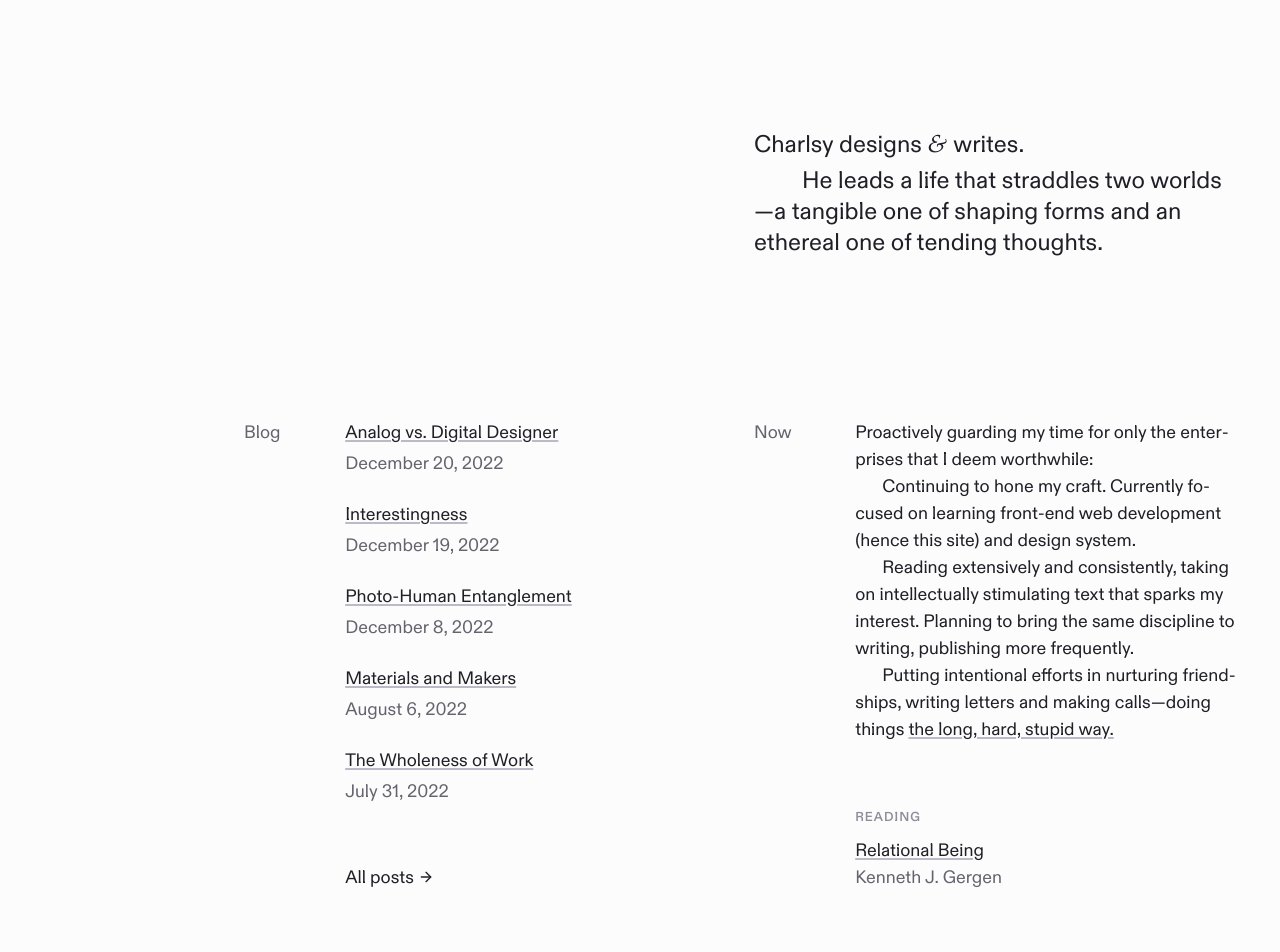
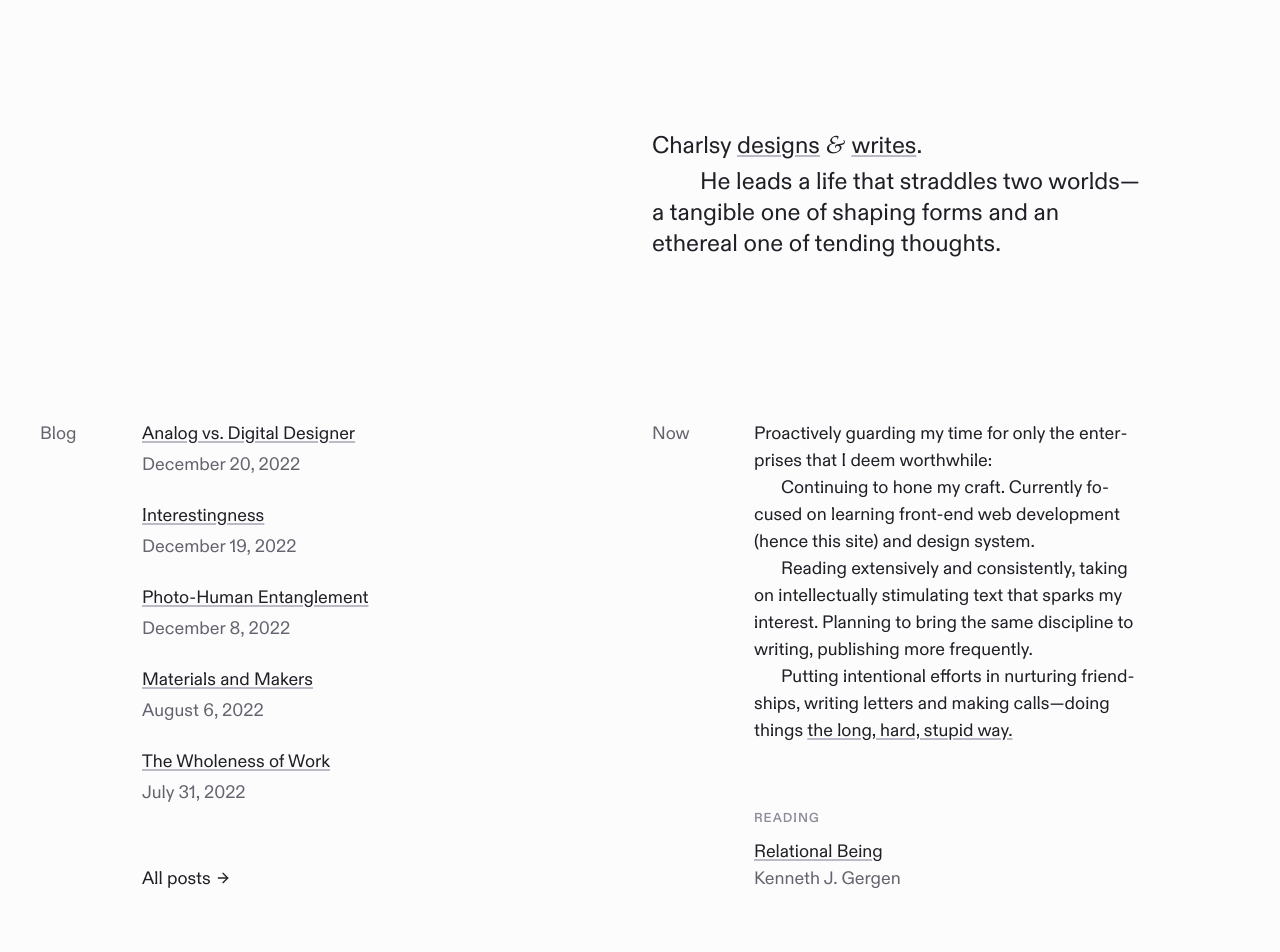
Before and after one commit to charlsyang/site, a Next.js app: page / in a window 1280 px wide. Shown: the part 80-1032 px from the top of the page. Built offline with nearby package versions, Linux system fonts and the light colour scheme.

Commit message:
Adjust homepage layout

```diff
--- a/pages/index.js
+++ b/pages/index.js
@@ -5,7 +5,6 @@ import Link from 'next/link'
 import { getSortedPostsData } from '../utils/blog'
 import Date from '../components/Date'
 import GridWrapper from '../components/GridWrapper'
-import Footer from '../components/Footer'
 import CustomLink from '../components/CustomLink'
 import { QUERIES } from '../utils/constants'
 import { ArrowRight } from 'react-feather'
@@ -37,7 +36,7 @@ export default function Home({allPostsData}) {
       <MainContent>
         <GridWrapper>
           <Intro>
-              <p>Charlsy designs <Ampersand>&</Ampersand> writes. </p>
+              <p>Charlsy <CustomLink href='/work'>designs</CustomLink> <Ampersand>&</Ampersand> <CustomLink href='/blog'>writes</CustomLink>. </p>
               <p>He leads a life that straddles two worlds—a tangible one of shaping
               forms and an ethereal one of tending&nbsp;thoughts.</p>
           </Intro>
@@ -116,7 +115,8 @@ const MainContent = styled.main`
 
 const Intro = styled.header`
   margin-bottom: 10rem;
-  grid-column: 8 / -1;
+  grid-column: 7 / -1;
+  max-width: 45ch;
 
   @media ${QUERIES.tabletAndBelow} {
       grid-column: 7 / -1;
@@ -142,6 +142,10 @@ const Intro = styled.header`
 
   & p+p {
     text-indent: 2em;
+  }
+
+  & a {
+    font-size: inherit;
   }
 `
 /* & span:nth-of-type(2) {
@@ -174,9 +178,9 @@ const Ampersand = styled.span`
 `
 
 const Blog = styled.section`
-  grid-column: 3 / 8;
+  grid-column: 1 / 6;
   display: grid;
-  grid-column-gap: 20px;
+  grid-column-gap: 24px;
   grid-template-columns: repeat(5, 1fr);
 
   @media ${QUERIES.tabletAndBelow} {
@@ -244,10 +248,10 @@ const StyledDate = styled.p`
 `
 
 const Now = styled.section`
-  grid-column: 8 / -1;
+  grid-column: 7 / -2;
   display: grid;
   grid-template-columns: repeat(5, 1fr);
-  grid-column-gap: 20px;
+  grid-column-gap: 24px;
   grid-row-gap: var(--spacing-6x);
 
   @media ${QUERIES.tabletAndBelow} {
@@ -300,7 +304,7 @@ const Author = styled.p`
 `
 
 const Contact = styled.section`
-  grid-column: 8 / -1;
+  grid-column: 7 / -2;
   display: grid;
   grid-template-columns: repeat(5, 1fr);
   gap: 20px;
```
